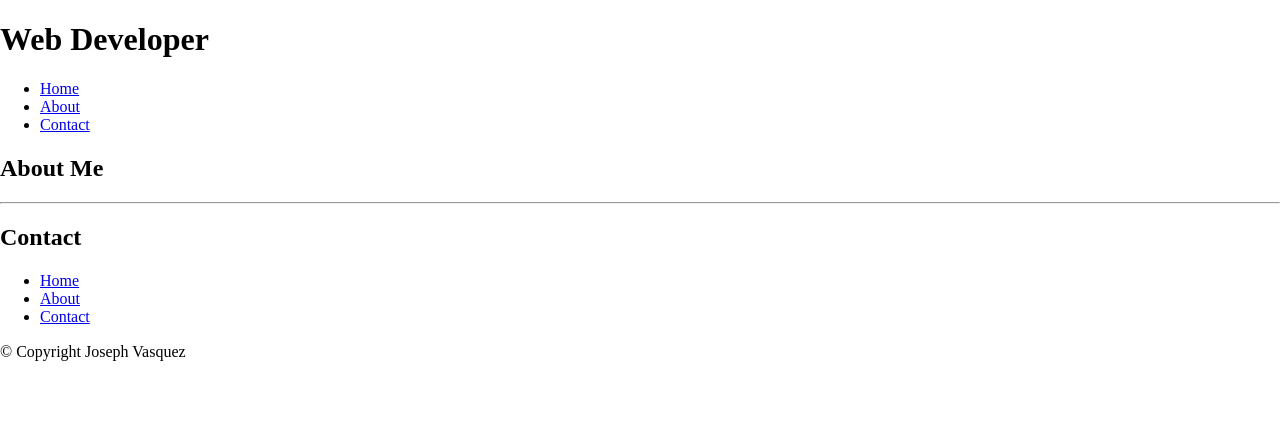
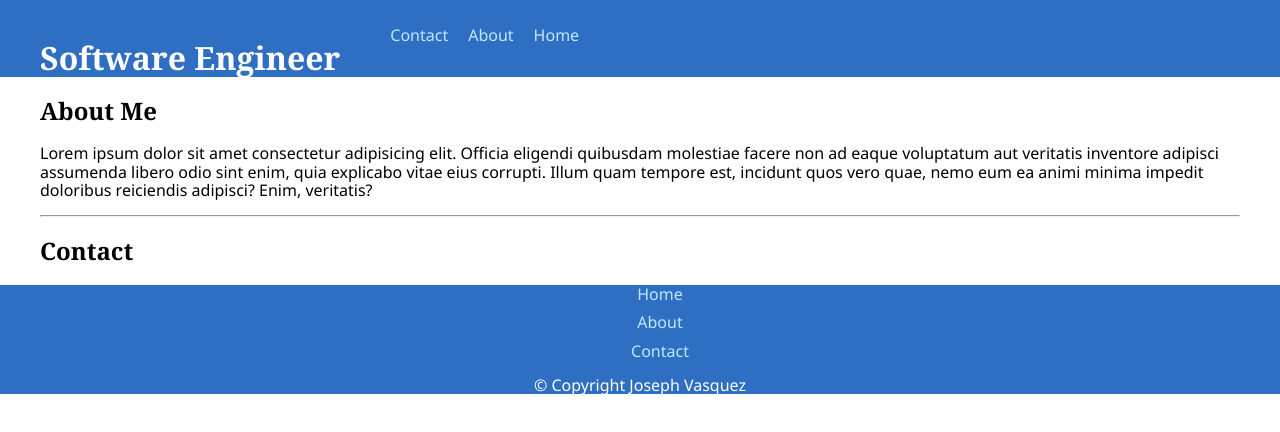
Before and after one commit to JosephThomasVasquez/engineer-portfolio-tf, a plain HTML site: page index.html in a window 1280 px wide. Drawn offline with nearby package versions, Linux system fonts and the light colour scheme.

Commit message:
Added font styling and list styles

```diff
--- a/index.html
+++ b/index.html
@@ -1,22 +1,25 @@
 <!DOCTYPE html>
 <html lang="en">
   <head>
-    <meta charset="UTF-8">
-    <meta http-equiv="X-UA-Compatible" content="IE=edge">
-    <meta name="viewport" content="width=device-width, initial-scale=1.0">
-    <!-- Normalize.css Import from CDN -->
-    <link rel="stylesheet" href="https://cdnjs.cloudflare.com/ajax/libs/normalize/8.0.1/normalize.min.css" integrity="sha512-NhSC1YmyruXifcj/KFRWoC561YpHpc5Jtzgvbuzx5VozKpWvQ+4nXhPdFgmx8xqexRcpAglTj9sIBWINXa8x5w==" crossorigin="anonymous" referrerpolicy="no-referrer" />
-    <!-- My style sheet -->
-    <link rel="stylesheet" href="style.css" type="text/css">
+    <meta charset="UTF-8" />
+    <meta http-equiv="X-UA-Compatible" content="IE=edge" />
+    <meta name="viewport" content="width=device-width, initial-scale=1.0" />
+    <link
+      rel="stylesheet"
+      href="https://cdnjs.cloudflare.com/ajax/libs/normalize/8.0.1/normalize.min.css"
+      integrity="sha512-NhSC1YmyruXifcj/KFRWoC561YpHpc5Jtzgvbuzx5VozKpWvQ+4nXhPdFgmx8xqexRcpAglTj9sIBWINXa8x5w=="
+      crossorigin="anonymous"
+      referrerpolicy="no-referrer"
+    />
+    <link rel="stylesheet" href="style.css" type="text/css" />
 
-    <title>Web Developer</title>
+    <title>Software Engineer</title>
   </head>
   <body>
-
     <!-- HEADER - Brand Name & Navbar with links -->
     <header>
       <div class="header-wrapper">
-            <h1>Web Developer</h1>
+        <h1 class="home">Software Engineer</h1>
         <nav>
           <ul>
             <li><a href="/">Home</a></li>
@@ -29,16 +32,26 @@
 
     <!-- MAIN CONTENT -->
     <main>
-        <div>
+      <div class="content-wrapper">
+        <article>
           <section id="about">
             <h2>About Me</h2>
+            <p>
+              Lorem ipsum dolor sit amet consectetur adipisicing elit. Officia
+              eligendi quibusdam molestiae facere non ad eaque voluptatum aut
+              veritatis inventore adipisci assumenda libero odio sint enim, quia
+              explicabo vitae eius corrupti. Illum quam tempore est, incidunt
+              quos vero quae, nemo eum ea animi minima impedit doloribus
+              reiciendis adipisci? Enim, veritatis?
+            </p>
           </section>
 
-            <hr>
+          <hr />
 
           <section id="contact">
             <h2>Contact</h2>
           </section>
+        </article>
       </div>
     </main>
 
--- a/style.css
+++ b/style.css
@@ -1,7 +1,82 @@
+/* Set border-box for predictable box-sizing */
 html {
-    box-sizing: border-box;
+  box-sizing: border-box;
 }
 
 * {
-    box-sizing: border-box;
+  box-sizing: border-box;
 }
+
+/* Font styling */
+h1,
+h2,
+h3,
+h4,
+h5,
+h6 {
+  font-family: Georgia, "Times New Roman", Times, serif;
+}
+
+p,
+li {
+  font-family: "Segoe UI", Tahoma, Geneva, Verdana, sans-serif;
+}
+
+/* Header & Nav section */
+.home {
+  margin: 0;
+  padding-top: 40px;
+}
+
+/* List items styling */
+header nav ul {
+  list-style: none;
+  justify-content: space-around;
+  align-items: flex-end;
+}
+
+header nav li {
+  display: inline;
+  float: right;
+}
+
+nav li {
+  margin: 10px;
+}
+
+/* Link styles */
+div nav li a {
+  color: #bfe8ff;
+  text-decoration: none;
+}
+
+div nav li a:hover {
+  color: #ffffff;
+}
+
+/* Wrappers to align content and styling consistency */
+.header-wrapper,
+.footer-wrapper,
+.content-wrapper {
+  margin: auto;
+  padding: 0 40px;
+}
+
+.header-wrapper,
+.footer-wrapper {
+  background: rgb(46, 111, 196);
+  color: white;
+  text-align: center;
+}
+
+.header-wrapper {
+  display: flex;
+}
+
+/* FOOTER Styling */
+footer ul {
+  list-style: none;
+}
+footer nav ul li {
+  padding-left: 0;
+}
```
Lines whose indentation alone changed are shown as unchanged.
